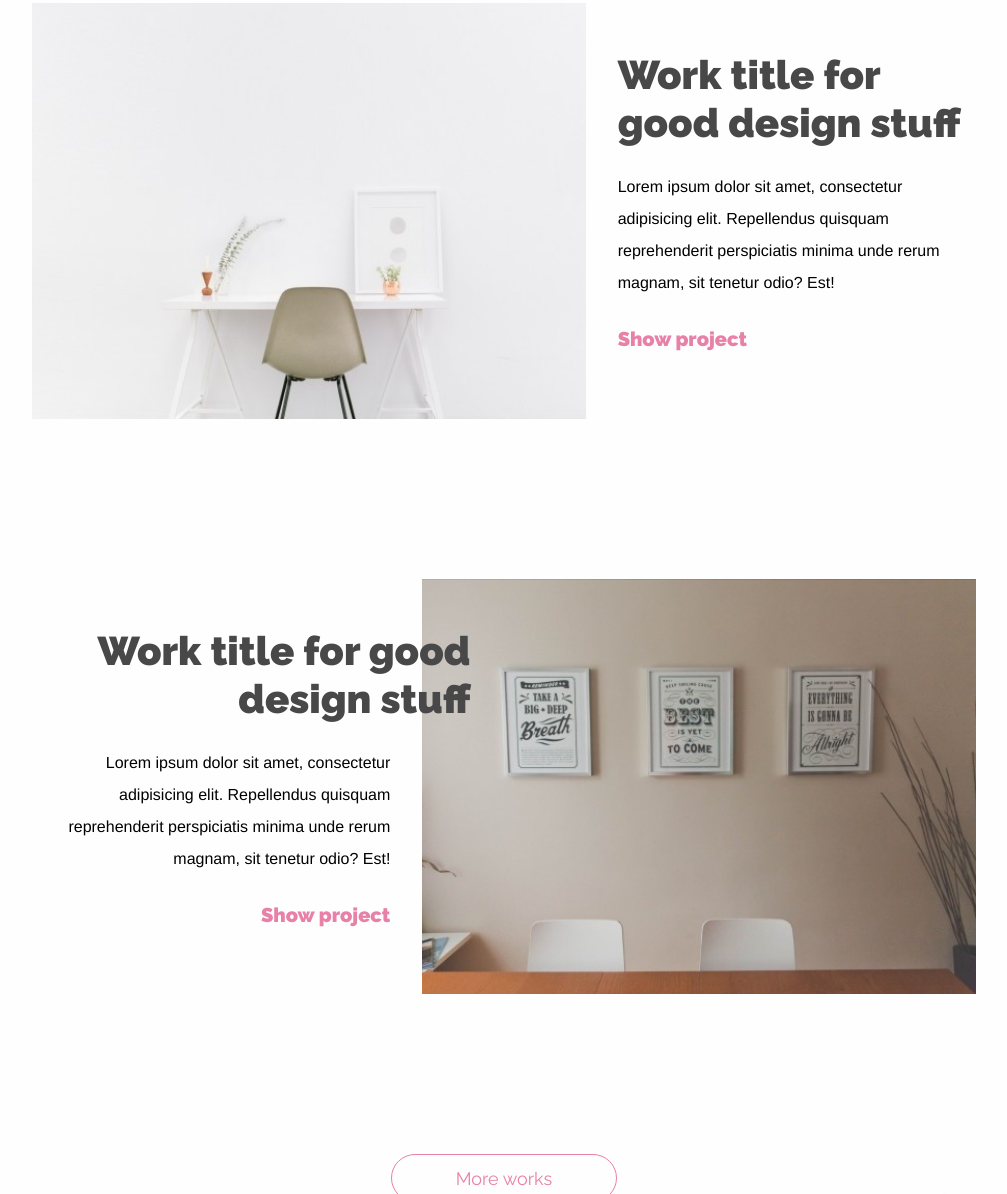
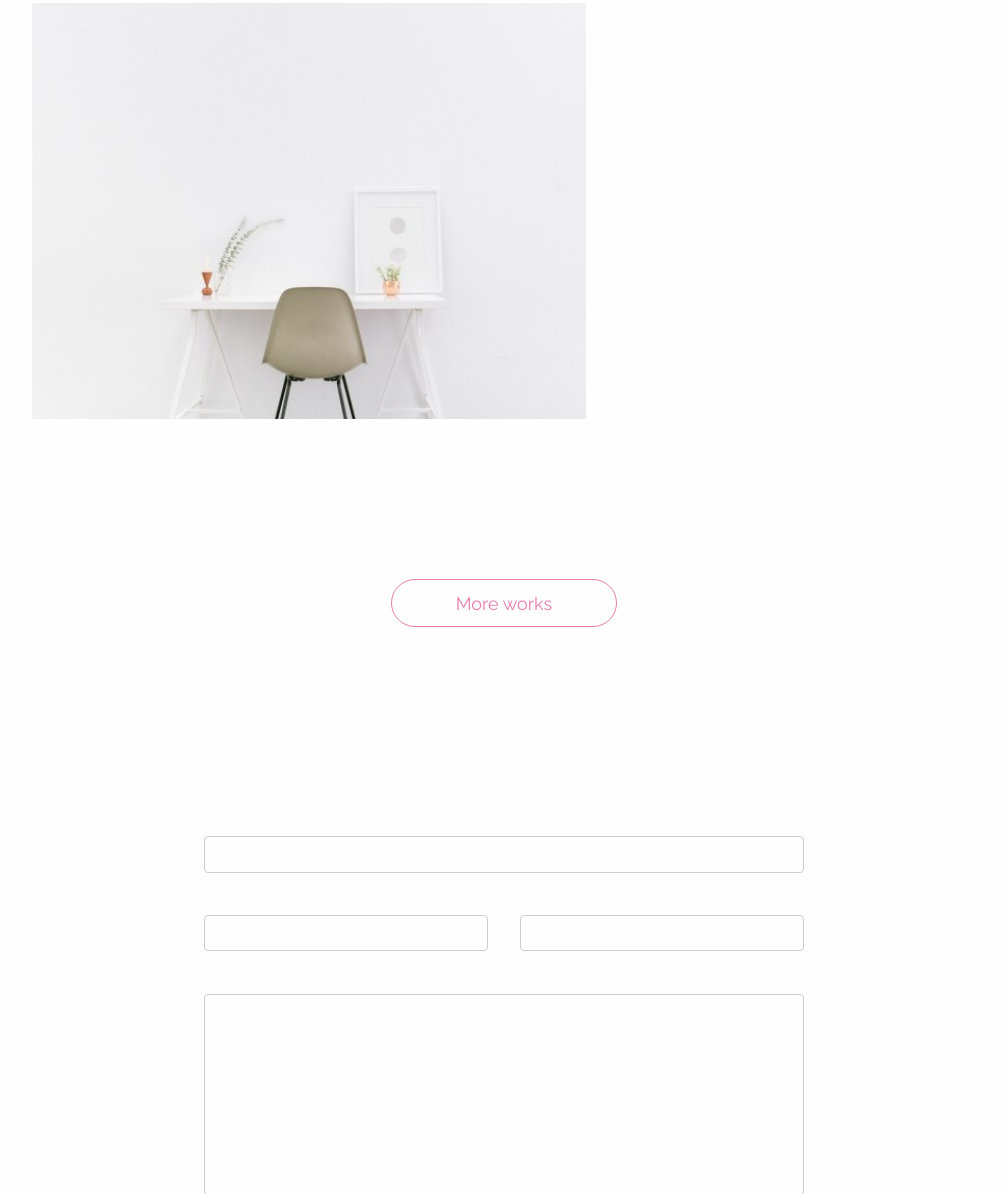
Before and after one commit to donnaaaalee/cv.github.io, a plain HTML site: page cv/index.html in a window 1280 px wide. Shown: the part 8317-9511 px from the top of the page, without its empty margins (136-1143 px from the left). Drawn offline with nearby package versions, Linux system fonts and the light colour scheme.

Commit message:
Update index.html

```diff
--- a/cv/index.html
+++ b/cv/index.html
@@ -404,35 +404,8 @@
 											<div class="imgbox__inner imgbox__inner--4-3">
 												<div class="image" style="background-image: url('images/works/thumbnail/work004_thumb.jpg');"></div>
 											</div>
-										</a>
-									</div>
-								</div>
-								<div class="col-sm-4 col-sm-push-1">
-									<div class="work-item__text">
-										<h3 class="work-item__title">Work title for good design stuff</h3>
-										<p class="work-item__intro">Lorem ipsum dolor sit amet, consectetur adipisicing elit. Repellendus quisquam reprehenderit perspiciatis minima unde rerum magnam, sit tenetur odio? Est!</p>
-										<a href="#" class="text-btn text-btn--primary text-btn--lg">Show project</a>
-									</div>
-								</div>
-							</div>
-						</div>
-						<div class="work-item wow fadeInUp">
-							<div class="row">
-								<div class="col-sm-6 col-sm-push-5">
-									<div class="imgbox">
-										<a href="images/works/work005.jpg" data-fancybox="group">
-											<div class="imgbox__inner imgbox__inner--4-3">
-												<div class="image" style="background-image: url('images/works/thumbnail/work005_thumb.jpg');"></div>
-											</div>
-										</a>
-									</div>
-								</div>
-								<div class="col-sm-4 col-sm-pull-5">
-									<div class="work-item__text work-item__text--right">
-										<h3 class="work-item__title work-item__title--right">Work title for good design stuff</h3>
-										<p class="work-item__intro">Lorem ipsum dolor sit amet, consectetur adipisicing elit. Repellendus quisquam reprehenderit perspiciatis minima unde rerum magnam, sit tenetur odio? Est!</p>
-										<a href="#" class="text-btn text-btn--primary text-btn--lg">Show project</a>
-									</div>
+
+
 								</div>
 							</div>
 						</div>
```
